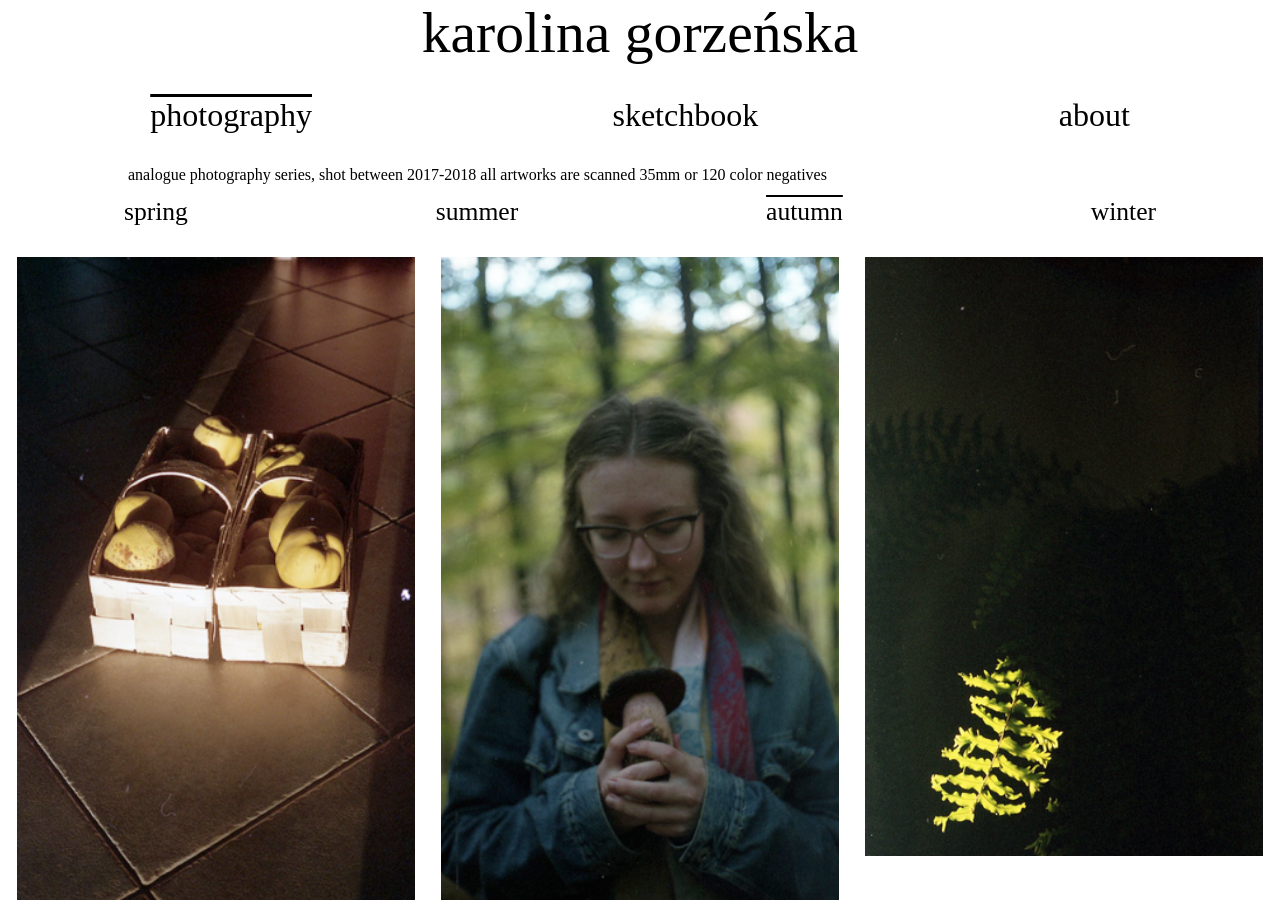
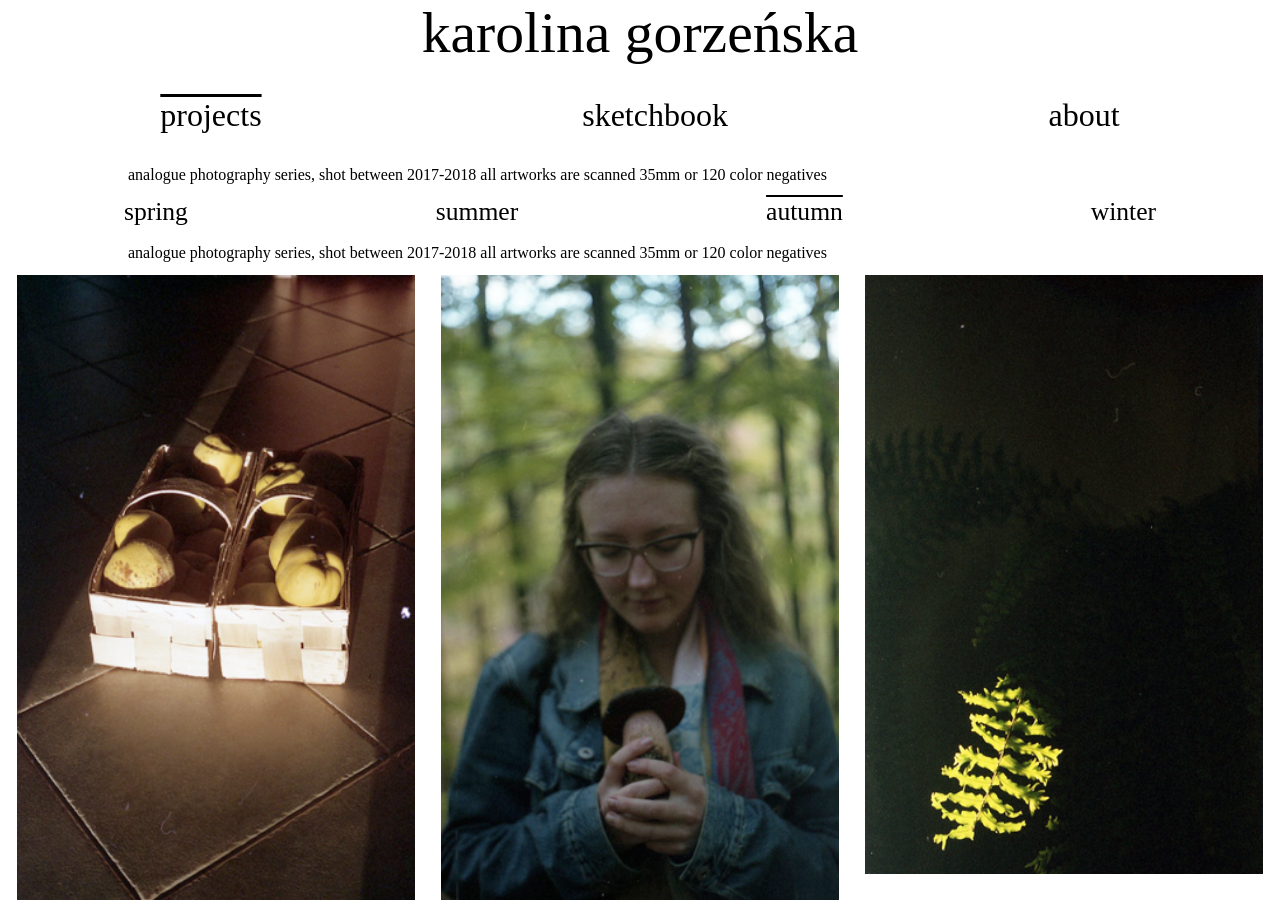
Before and after one commit to karolinagorzenska/karolinagorzenska.github.io, a plain HTML site: page photography/autumn/index.html in a window 1280 px wide. Shown: the top 900 px of the page. Drawn offline with Linux system fonts and the light colour scheme; a web font is replaced by a local one.

Commit message:
Update index.html

```diff
--- a/photography/autumn/index.html
+++ b/photography/autumn/index.html
@@ -15,7 +15,7 @@
     </header>
     <nav>
         <ul class="main">
-            <li><a class="current" href="../index.html">photography</a></li>
+            <li><a class="current" href="../index.html">projects</a></li>
             <li><a class="sections" href="../../sketchbook/index.html">sketchbook</a></li>
             <li><a class="sections" href="../../contact/index.html">about</a></li>
         </ul>
@@ -29,6 +29,9 @@
             <li><a class="entry" href="../winter/index.html">winter</a></li>
         </ul>
     </nav>
+	 </ul>
+    </nav>
+	<div class="text"><a>analogue photography series, shot between 2017-2018 all artworks are scanned 35mm or 120 color negatives</a></div>
     <picture>
         <script type="text/javascript">
             window.onload = function() {
```
